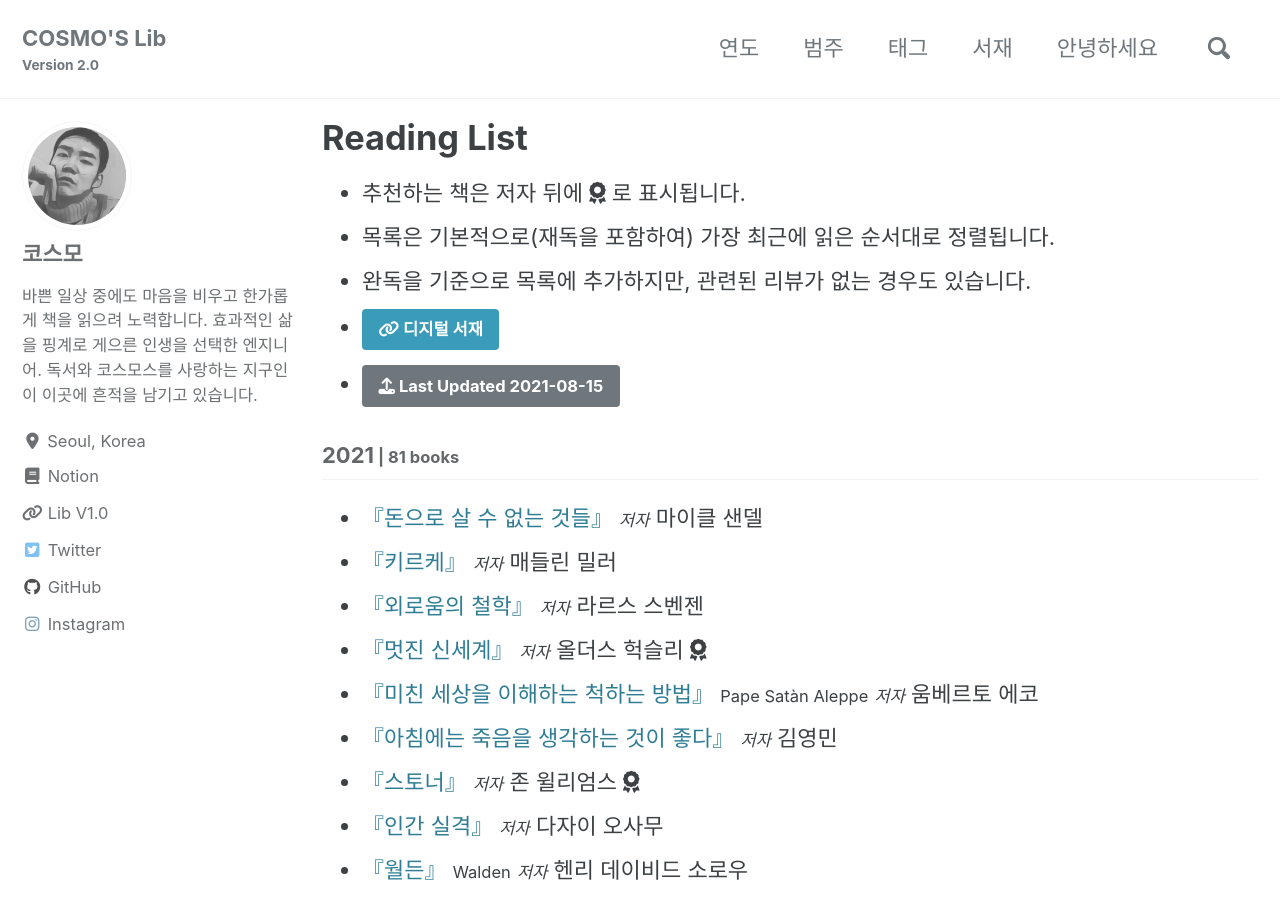
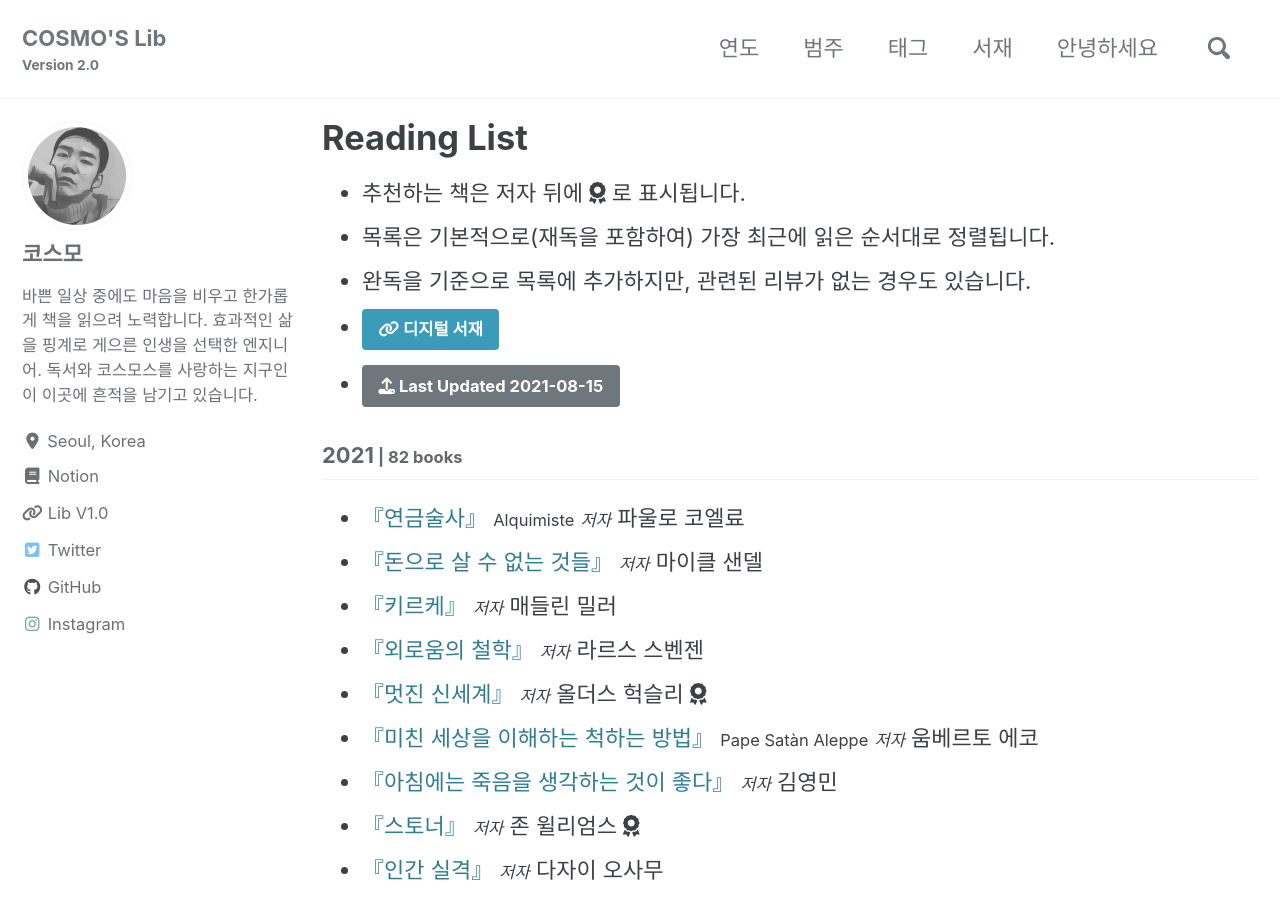
Before and after one commit to deftone2000/cosmo-s-archive, a Jekyll site: the page built from _pages/reading-list.html, in a window 1280 px wide and 900 px high. Built offline with Jekyll 4.4.1, drawn with Linux system fonts in a browser that asks for light colours; cached includes are drawn as plain includes; nearby versions of some CDN libraries; comment, search, counter and statistics services are not loaded; a style sheet for code colours, icons or effects is not loaded.

Commit message:
no message

```diff
--- a/_data/reading.yml
+++ b/_data/reading.yml
@@ -3,6 +3,16 @@ lastupdate: 2021-08-15
 list:
   - year: "2021"
     books:
+
+      - title: "연금술사"
+        ori_title: Alquimiste
+        author: 파울로 코엘료
+        post_title:
+        cover:
+        trans: 최정수
+        pub:
+        pub_info:
+        post_link:
 
       - title: "돈으로 살 수 없는 것들"
         ori_title:
```
